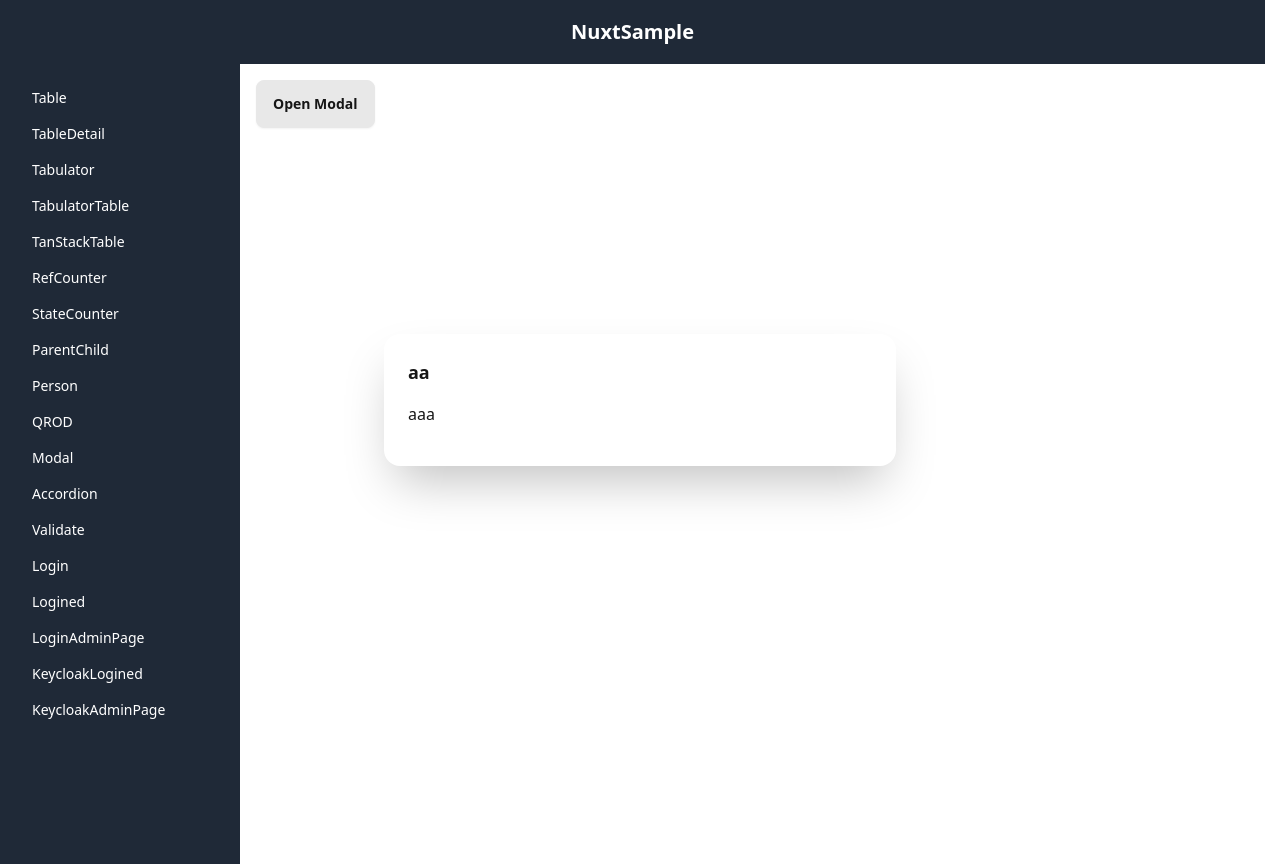
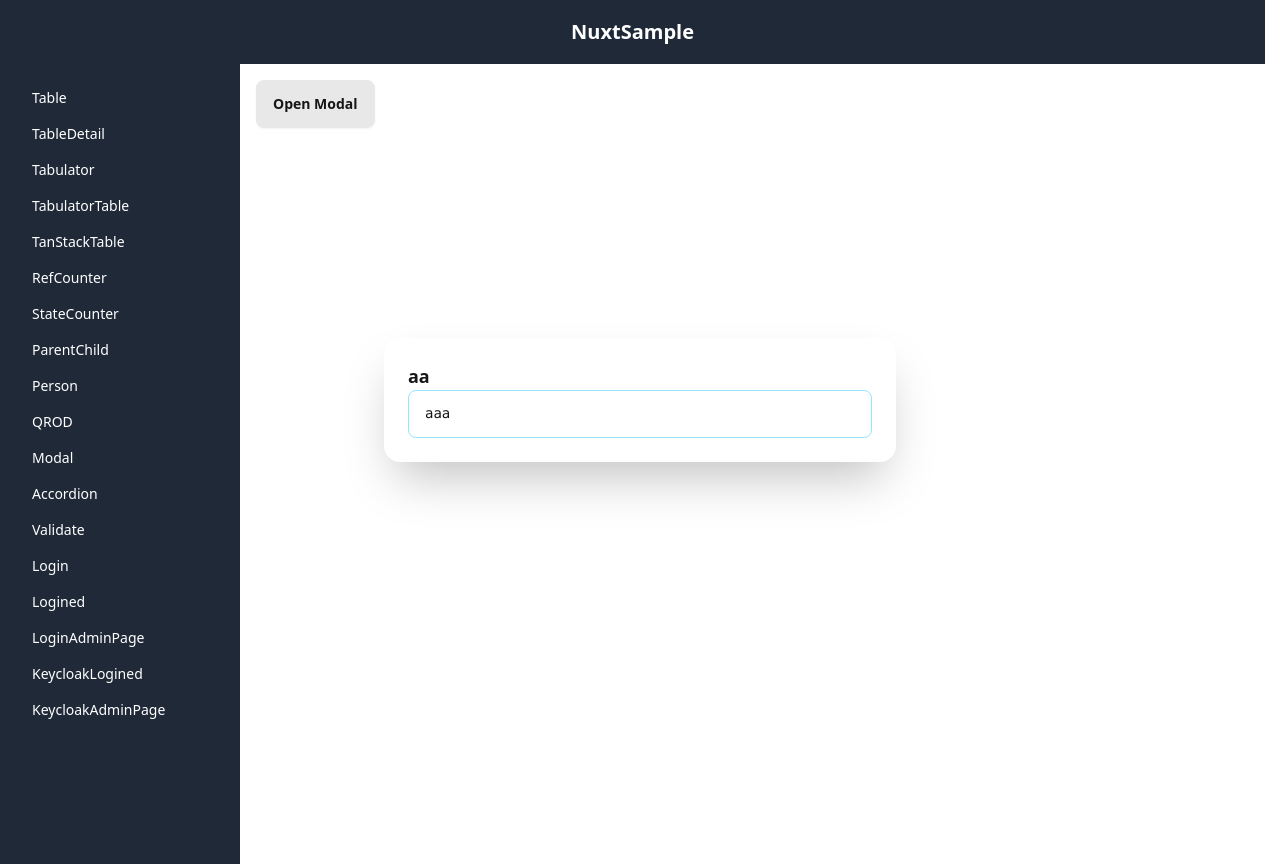
Before and after one commit to alkanoic/AspNetCoreSample, a Nuxt app in the folder src/NuxtSample/: page /modal in a window 1280 px wide. Both pictures are taken after a click on the button "Open Modal". Built offline with nearby package versions, Linux system fonts and the light colour scheme.

Commit message:
update tabulator component

```diff
--- a/src/NuxtSample/src/components/DialogModal.vue
+++ b/src/NuxtSample/src/components/DialogModal.vue
@@ -2,7 +2,7 @@
   <dialog class="modal" :open="isOpen">
     <div class="modal-box">
       <h3 class="text-lg font-bold">{{ title }}</h3>
-      <p class="py-4">{{ message }}</p>
+      <pre class="textarea textarea-info">{{ message }}</pre>
     </div>
     <form method="dialog" class="modal-backdrop">
       <button @click="closeModal"></button>
--- /dev/null
+++ b/src/NuxtSample/src/components/TabulatorModal.vue
@@ -0,0 +1,67 @@
+<template>
+  <div class="border-danger mb-2 rounded border p-2">
+    <div class="my-2 grid grid-cols-3 gap-x-5">
+      <button type="button" class="btn btn-success" @click="csvDownload('csv')">
+        CsvDownload
+      </button>
+      <button type="button" class="btn btn-success" @click="csvDownload('xlsx')">
+        XlsxDownload
+      </button>
+      <button type="button" class="btn btn-success" @click="csvDownload('json')">
+        JsonDownload
+      </button>
+    </div>
+    <p>件数：{{ count }}</p>
+    <div ref="tableElement"></div>
+    <DialogModal :is-open="showModal" :title="title" :message="message" @close="closeDialog"></DialogModal>
+  </div>
+</template>
+
+<script setup lang="ts">
+import { TabulatorFull as Tabulator, type ColumnDefinition, type DownloadType } from "tabulator-tables";
+import DialogModal from "@/components/DialogModal.vue";
+
+const tabulator = ref<Tabulator | null>(null);
+const tableElement = ref<HTMLElement | null>(null);
+const showModal = ref(false);
+const title = ref("");
+const message = ref("");
+const count = ref(0);
+
+const props = defineProps<{
+  dataName: string;
+  rowData: object[];
+  columns: ColumnDefinition[];
+}>();
+
+const csvDownload = (type: DownloadType) => {
+  if (tabulator.value === null) return;
+  tabulator.value.download(type, `${props.dataName}.${type}`);
+};
+
+onMounted(() => {
+  if (tableElement.value === null) return;
+
+  count.value = props.rowData.length;
+  tabulator.value = new Tabulator(tableElement.value, {
+    columns: props.columns,
+    data: props.rowData,
+    movableColumns: true,
+    selectableRange: true,
+    selectableRangeRows: true,
+    selectableRangeColumns: true,
+    clipboard: true,
+    clipboardCopyRowRange: "range",
+  });
+  tabulator.value.on("rowClick", function (_e, row) {
+    const detail = row.getData();
+    showModal.value = true;
+    title.value = `${props.dataName}: ${row.getIndex()}`;
+    message.value = JSON.stringify(detail, null, "\t");
+  });
+});
+
+const closeDialog = () => {
+  showModal.value = false;
+};
+</script>
--- a/src/NuxtSample/src/pages/tabulator-table.vue
+++ b/src/NuxtSample/src/pages/tabulator-table.vue
@@ -1,32 +1,11 @@
 <template>
-  <div class="border-danger mb-2 rounded border p-2">
-    <div ref="tableElement"></div>
-
-    <div class="mt-2">
-      <button type="button" class="btn btn-success" @click="csvDownload('csv')">
-        CsvDownload
-      </button>
-      <button type="button" class="btn btn-success" @click="csvDownload('xlsx')">
-        XlsxDownload
-      </button>
-      <button type="button" class="btn btn-success" @click="csvDownload('json')">
-        JsonDownload
-      </button>
-    </div>
-    <DialogModal :is-open="showModal" :title="title" :message="message" @close="closeDialog"></DialogModal>
-  </div>
+  <TabulatorModal :data-name="dataName" :columns="columns" :row-data="state.list"></TabulatorModal>
 </template>
 
 <script setup lang="ts">
-import { TabulatorFull as Tabulator, type DownloadType } from "tabulator-tables";
-import DialogModal from "@/components/DialogModal.vue";
+import type { ColumnDefinition } from 'tabulator-tables';
 
-const tabulator = ref<Tabulator | null>(null);
-const tableElement = ref<HTMLElement | null>(null);
-const showModal = ref(false);
-const title = ref("");
-const message = ref("");
-
+const dataName = "sample";
 type TableDataRow = {
   id: number;
   value: number;
@@ -49,41 +28,10 @@ const state = reactive<State>({
   ],
 });
 
-const columns: any[] = [
-  { field: "id", title: "id", headerFilter: true, topCalc: "count" },
+const columns: ColumnDefinition[] = [
+  { field: "id", title: "id", headerFilter: true },
   { field: "value", title: "value", headerFilter: true },
   { field: "name", title: "name-column", headerFilter: true },
   { field: "date", title: "date-column", headerFilter: true },
 ];
-
-const csvDownload = (type: DownloadType) => {
-  if (tabulator.value === null) return;
-  tabulator.value.download(type, `sample.${type}`);
-};
-
-onMounted(() => {
-  if (tableElement.value === null) return;
-
-  tabulator.value = new Tabulator(tableElement.value, {
-    columns,
-    data: state.list,
-    reactiveData: true,
-    movableColumns: true,
-    selectableRange: true,
-    selectableRangeRows: true,
-    selectableRangeColumns: true,
-    clipboard: true,
-    clipboardCopyRowRange: "range",
-  });
-  tabulator.value.on("rowClick", function (e, row) {
-    const detail = row.getData();
-    showModal.value = true;
-    title.value = row.getIndex();
-    message.value = JSON.stringify(detail);
-  });
-});
-
-const closeDialog = () => {
-  showModal.value = false;
-};
 </script>
```
Lines whose indentation alone changed are shown as unchanged.
